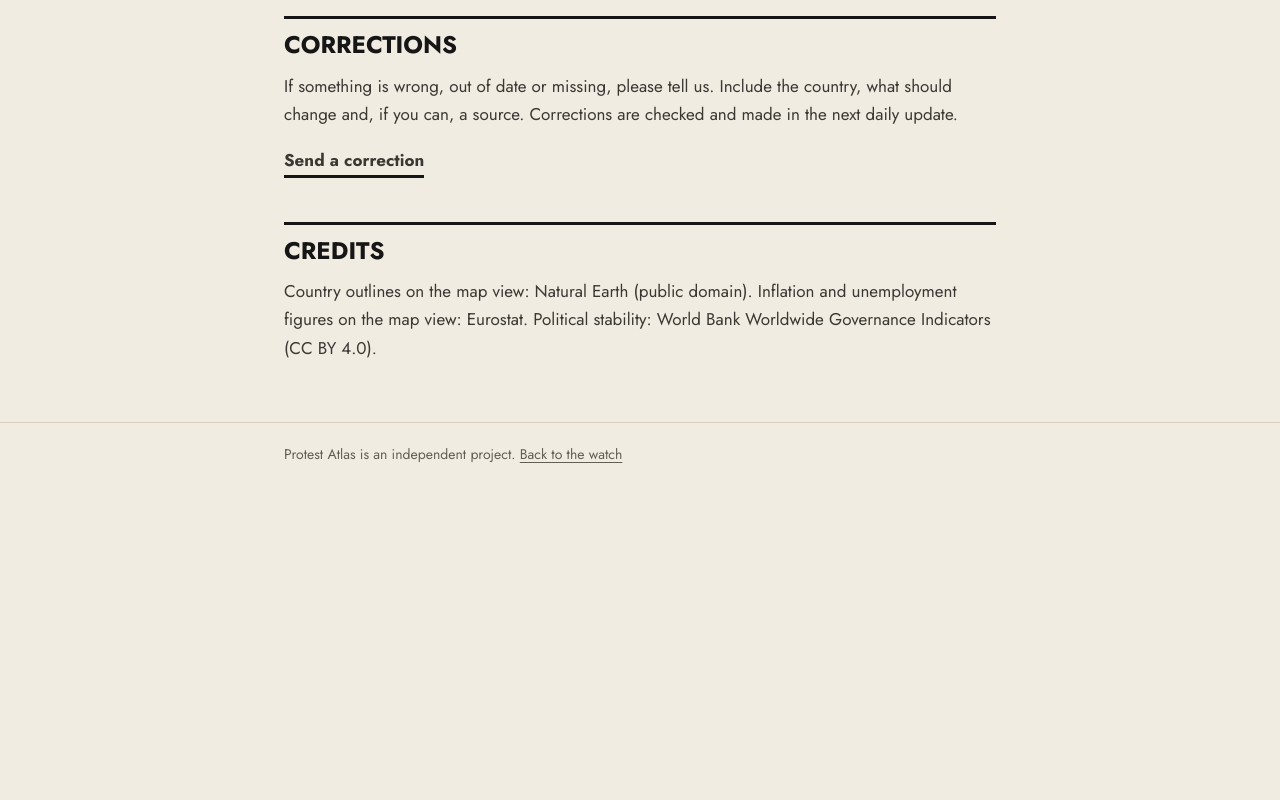
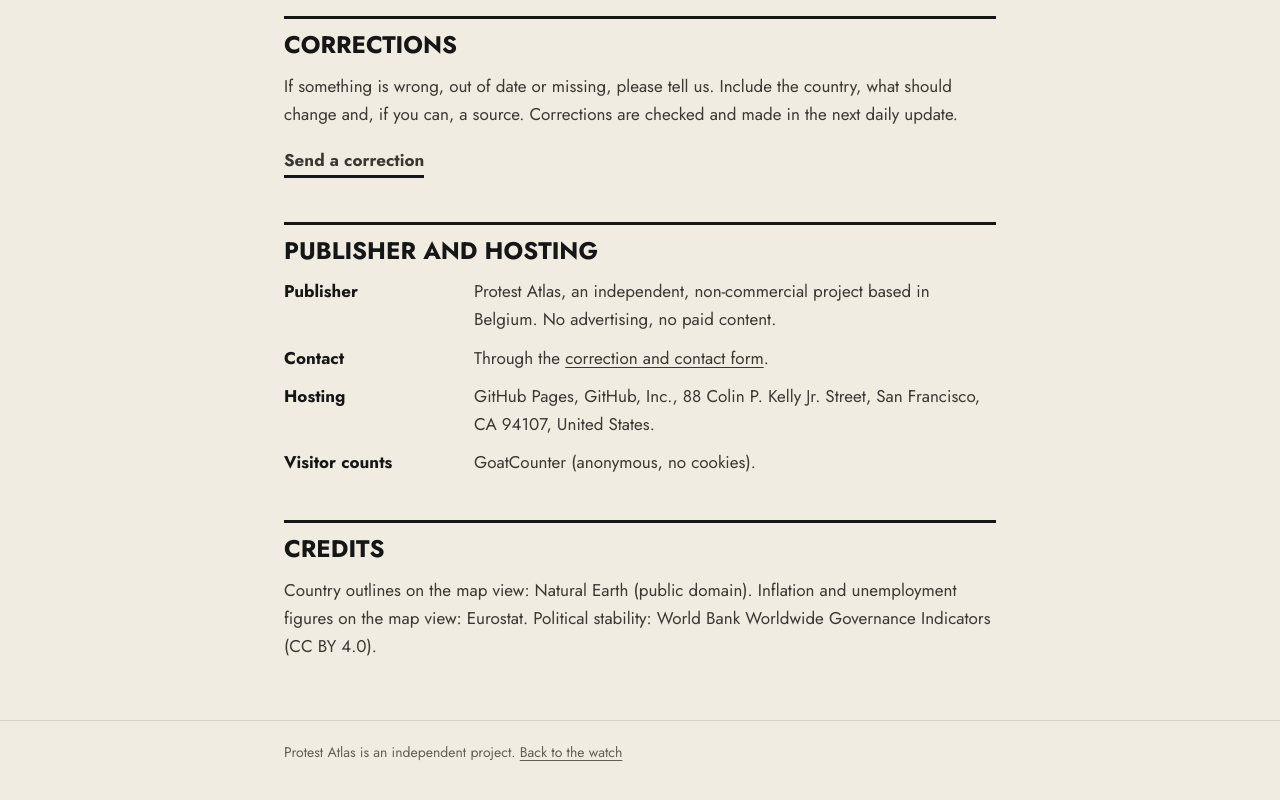
Before and after one commit to Ach-Mich/protest-atlas, a plain HTML site: page about.html in a window 1280 px wide. Shown: the part 1636-2436 px from the top of the page. Before the commit the page ends 2142 px from the top, so only its background shows below. Drawn offline with Linux system fonts and the light colour scheme.

Commit message:
About: publisher and hosting notice (EN/FR)
Co-Authored-By: Claude Opus 5.5 <noreply@anthropic.com>

```diff
--- a/about.html
+++ b/about.html
@@ -74,6 +74,14 @@ footer{border-top:1px solid var(--line);margin-top:60px;padding:20px 0 40px;font
   <p>If something is wrong, out of date or missing, please tell us. Include the country, what should change and, if you can, a source. Corrections are checked and made in the next daily update.</p>
   <p><a class="cta corrForm" href="#corrections">Send a correction</a> <span class="corrNote">(form link coming soon)</span></p>
 
+  <h2 id="publisher">Publisher and hosting</h2>
+  <dl>
+    <dt>Publisher</dt><dd>Protest Atlas, an independent, non-commercial project based in Belgium. No advertising, no paid content.</dd>
+    <dt>Contact</dt><dd>Through the <a class="corrForm" href="#corrections">correction and contact form</a>.</dd>
+    <dt>Hosting</dt><dd>GitHub Pages, GitHub, Inc., 88 Colin P. Kelly Jr. Street, San Francisco, CA 94107, United States.</dd>
+    <dt>Visitor counts</dt><dd>GoatCounter (anonymous, no cookies).</dd>
+  </dl>
+
   <h2>Credits</h2>
   <p>Country outlines on the map view: Natural Earth (public domain). Inflation and unemployment figures on the map view: Eurostat. Political stability: World Bank Worldwide Governance Indicators (CC BY 4.0).</p>
 </div>
@@ -114,6 +122,14 @@ footer{border-top:1px solid var(--line);margin-top:60px;padding:20px 0 40px;font
   <p>Si quelque chose est faux, dépassé ou manquant, dites-le-nous. Indiquez le pays, ce qui doit changer et, si possible, une source. Les corrections sont vérifiées et intégrées à la mise à jour quotidienne suivante.</p>
   <p><a class="cta corrForm" href="#corrections-fr">Signaler une erreur</a> <span class="corrNote">(lien du formulaire bientôt disponible)</span></p>
 
+  <h2 id="editeur">Éditeur et hébergement</h2>
+  <dl>
+    <dt>Éditeur</dt><dd>Protest Atlas, projet indépendant et non commercial basé en Belgique. Pas de publicité, pas de contenu payant.</dd>
+    <dt>Contact</dt><dd>Via le <a class="corrForm" href="#corrections-fr">formulaire de correction et de contact</a>.</dd>
+    <dt>Hébergement</dt><dd>GitHub Pages, GitHub, Inc., 88 Colin P. Kelly Jr. Street, San Francisco, CA 94107, États-Unis.</dd>
+    <dt>Mesure d'audience</dt><dd>GoatCounter (anonyme, sans cookies).</dd>
+  </dl>
+
   <h2>Crédits</h2>
   <p>Contours des pays sur la vue carte : Natural Earth (domaine public). Inflation et chômage sur la vue carte : Eurostat. Stabilité politique : indicateurs de gouvernance mondiale de la Banque mondiale (CC BY 4.0).</p>
 </div>
```
